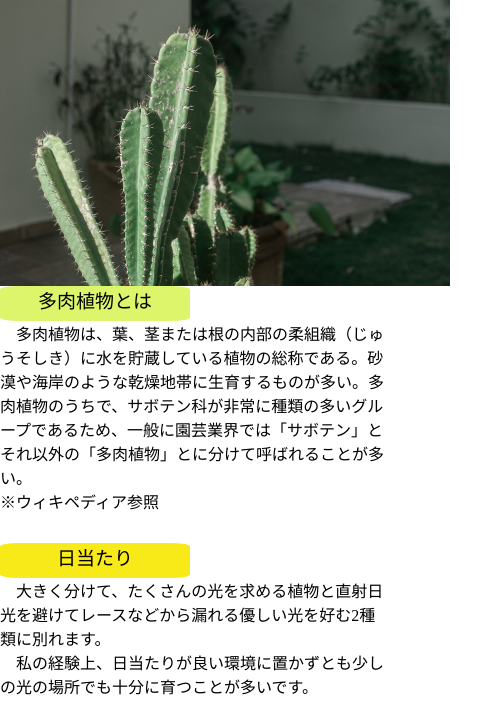
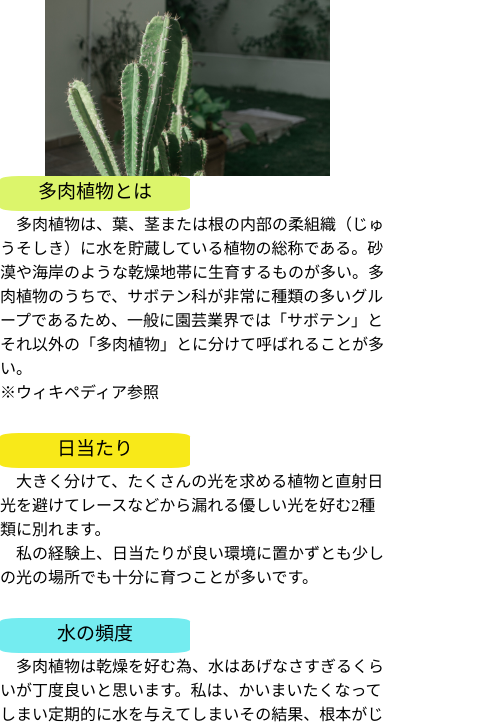
Before and after one commit to pop-taiki/training_website, a plain HTML site: page next/ufo.html in a window 390 px wide. Shown: the part 60-785 px from the top of the page, 500 px wide, since content can reach past the window. Drawn offline with Linux system fonts and the light colour scheme.

Commit message:
nextpage set

```diff
--- a/next/ufo.css
+++ b/next/ufo.css
@@ -11,11 +11,18 @@ h1{
     align-items: center;
 }
 
-.ufosworld{
+.ufoworld{
     display: flex;
     width: 500px;
     height: 300px;
     margin: 0% auto;
+}
+
+@media screen and (max-width:768px){
+    .ufoworld{
+        width: 300px;
+        height: 190px;
+    }
 }
 
 .description-u{
--- a/next/ufo.html
+++ b/next/ufo.html
@@ -10,7 +10,7 @@
 
 </head>
 <body>
-    <div class="ufosworld">
+    <div class="ufoworld">
         <img src="../image/pexels-sebastian-rodriguez-4085275.jpg" alt="表紙">
     </div>
     <div class="description-u">
```
Also changed, not shown: next/cup.css (+7 -0 lines), next/flower.css (+7 -0 lines), next/plants.css (+7 -0 lines).
